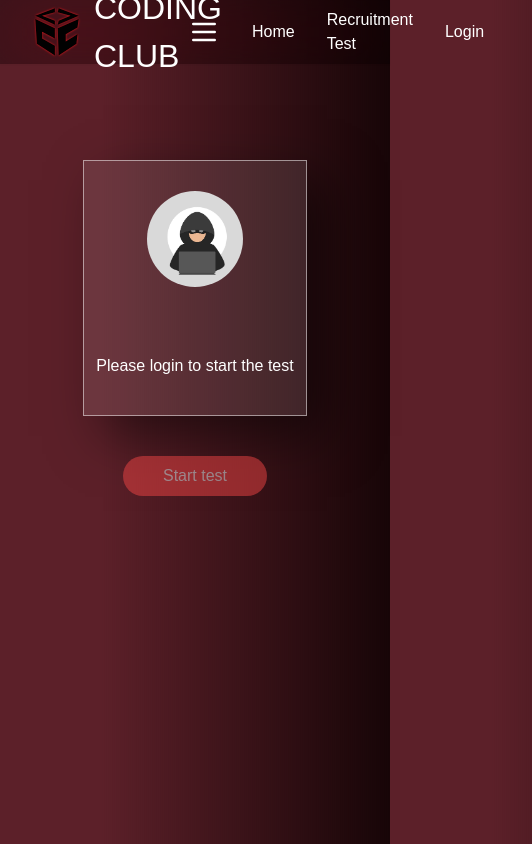
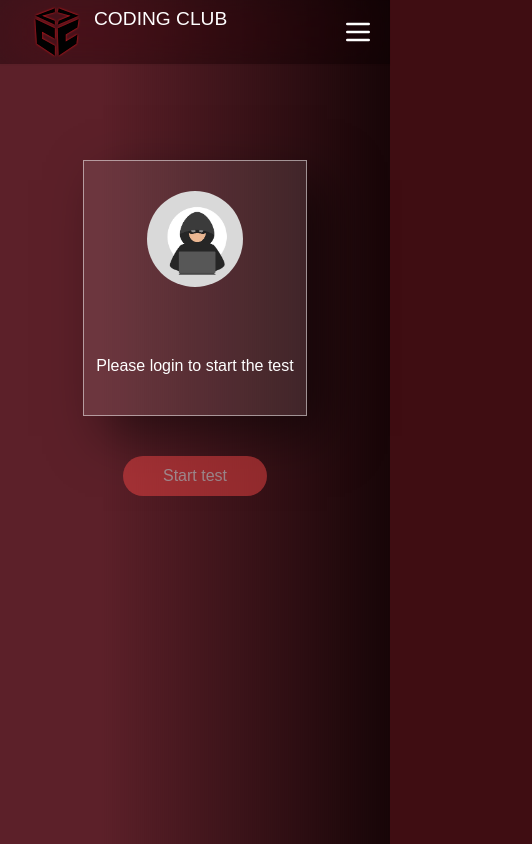
Before and after one commit to PrecedentBrute/codingclubrecruitments, a React (Create React App) app: page /test in a window 390 px wide. Shown: the whole page, 532 px wide, since content can reach past the window. Built offline with nearby package versions, Linux system fonts and the light colour scheme; no server answers; a web font is replaced by a local one.

Commit message:
minor changes

```diff
--- a/src/Components/Navbar/Dropdown.js
+++ b/src/Components/Navbar/Dropdown.js
@@ -41,9 +41,9 @@ const Dropdown = (props) => {
       <Link to='/' className='p-4'>
         Home
       </Link>
-      <Link to='/projects' className='p-4'>
+      {/* <Link to='/projects' className='p-4'>
         Our Projects
-      </Link>
+      </Link> */}
       <Link to='/test' className='p-4'>
         Test
       </Link>
--- a/src/Components/Navbar/Navbar.css
+++ b/src/Components/Navbar/Navbar.css
@@ -10,3 +10,12 @@
     display: flex;
     align-items: center;
 }
+
+@media only screen and (max-width: 750px) {
+    .alignment{
+        display: none;
+    }
+    .headline{
+        font-size: larger !important;
+    }
+  }
--- a/src/Components/Navbar/Navbar.js
+++ b/src/Components/Navbar/Navbar.js
@@ -32,7 +32,7 @@ const Navbar = (props) => {
       className='flex justify-between items-center h-16 topbarr text-white relative shadow-sm'
       role='navigation'
     >
-      <Link to='/' className='flex pl-8'>
+      <Link to='/' className='flex pl-8 item-center'>
         <img width="50" height="50" src="/assets/logo.svg" className="" alt="logo" />
         <p className="mt-0 ml-3 headline">CODING CLUB</p>
       </Link>
```
